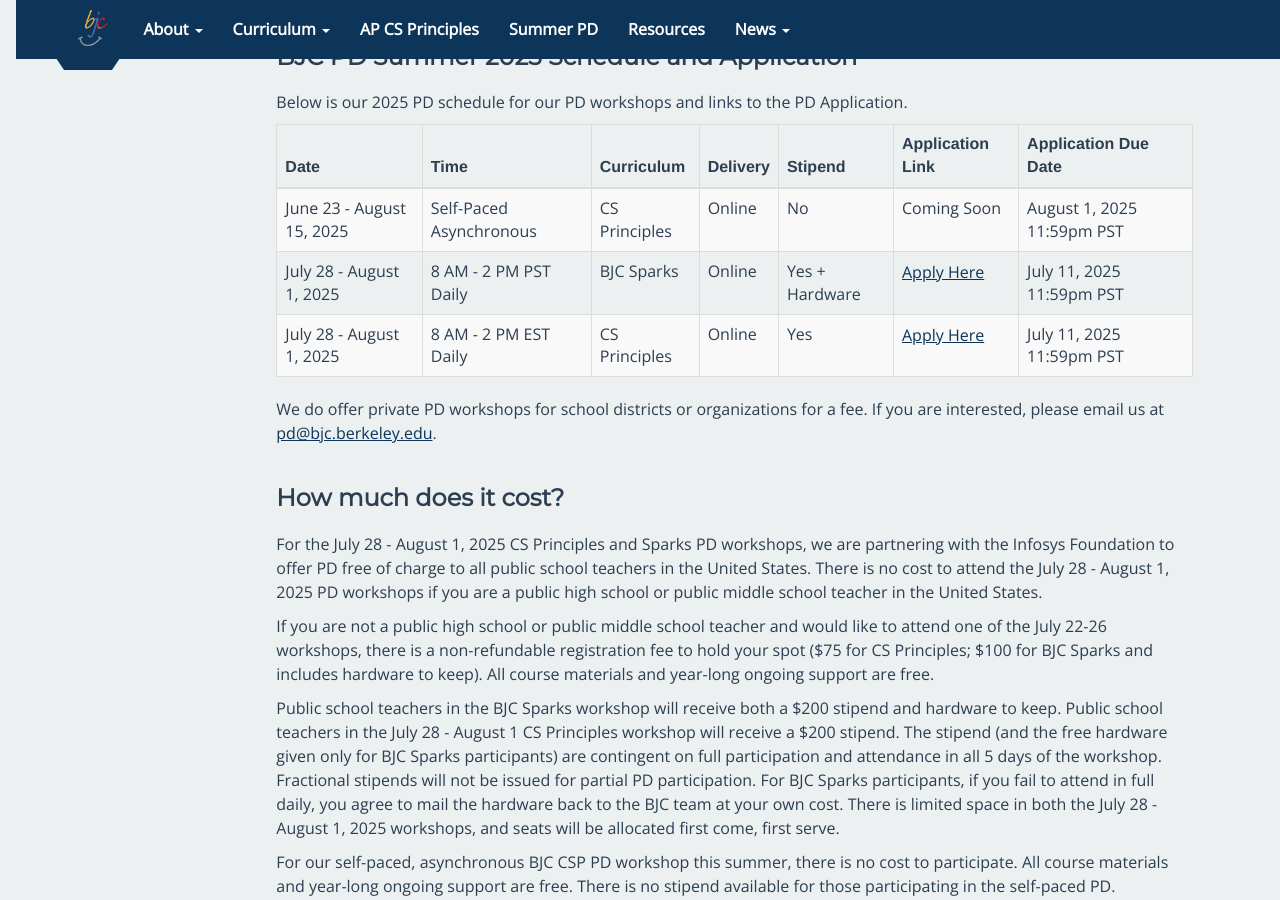
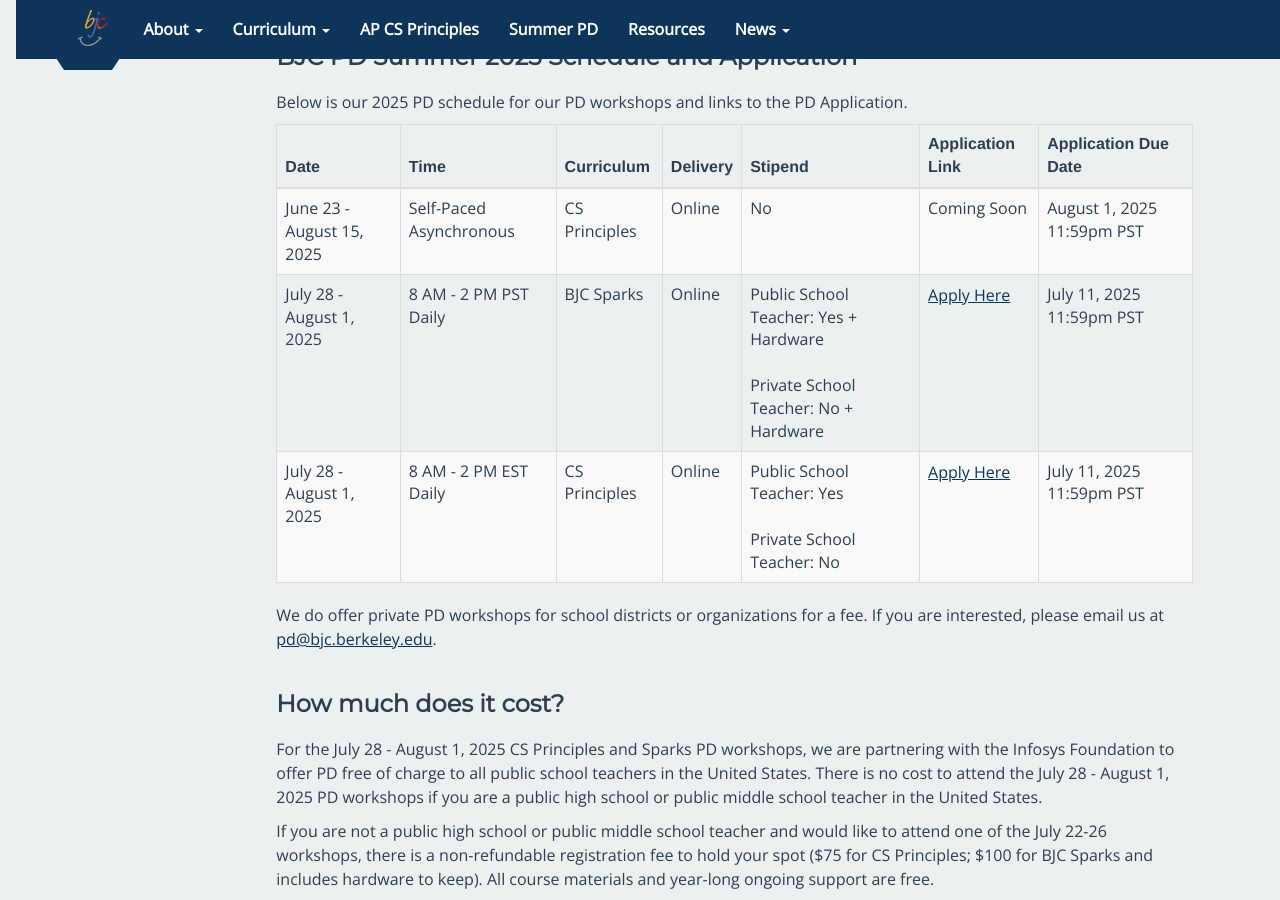
Before and after one commit to beautyjoy/beautyjoy.github.io, a Jekyll site: the page built from summer-pd/index.md, in a window 1280 px wide and 900 px high, scrolled down 1233 px. Built offline with Jekyll 4.4.1, drawn with Linux system fonts in a browser that asks for light colours.

Commit message:
private/public stipend

```diff
--- a/summer-pd/index.md
+++ b/summer-pd/index.md
@@ -101,7 +101,7 @@
     <td>8 AM - 2 PM PST Daily</td>
     <td>BJC Sparks</td>
     <td>Online</td>
-    <td>Yes + Hardware</td>
+    <td>Public School Teacher: Yes + Hardware <br><br> Private School Teacher: No + Hardware</td>
     <td><a href="https://bit.ly/pathfinders25">Apply Here</a></td>
     <td>July 11, 2025 11:59pm PST</td>
   </tr>
@@ -110,7 +110,7 @@
     <td>8 AM - 2 PM EST Daily</td>
     <td>CS Principles</td>
     <td>Online</td>
-    <td>Yes</td>
+    <td>Public School Teacher: Yes <br><br> Private School Teacher: No</td>
     <td><a href="https://bit.ly/pathfinders25">Apply Here</a></td>
     <td>July 11, 2025 11:59pm PST</td>
   </tr>
```
